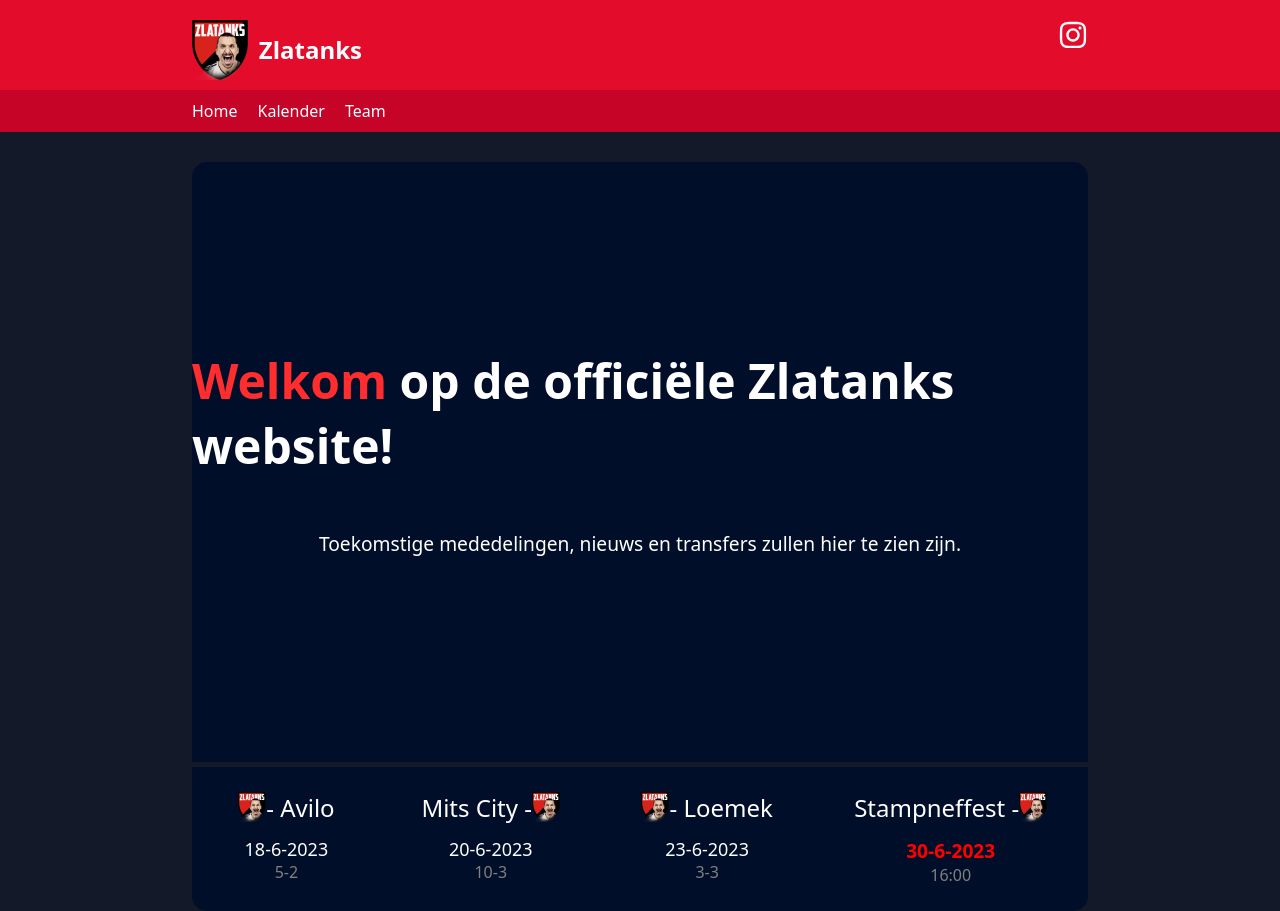
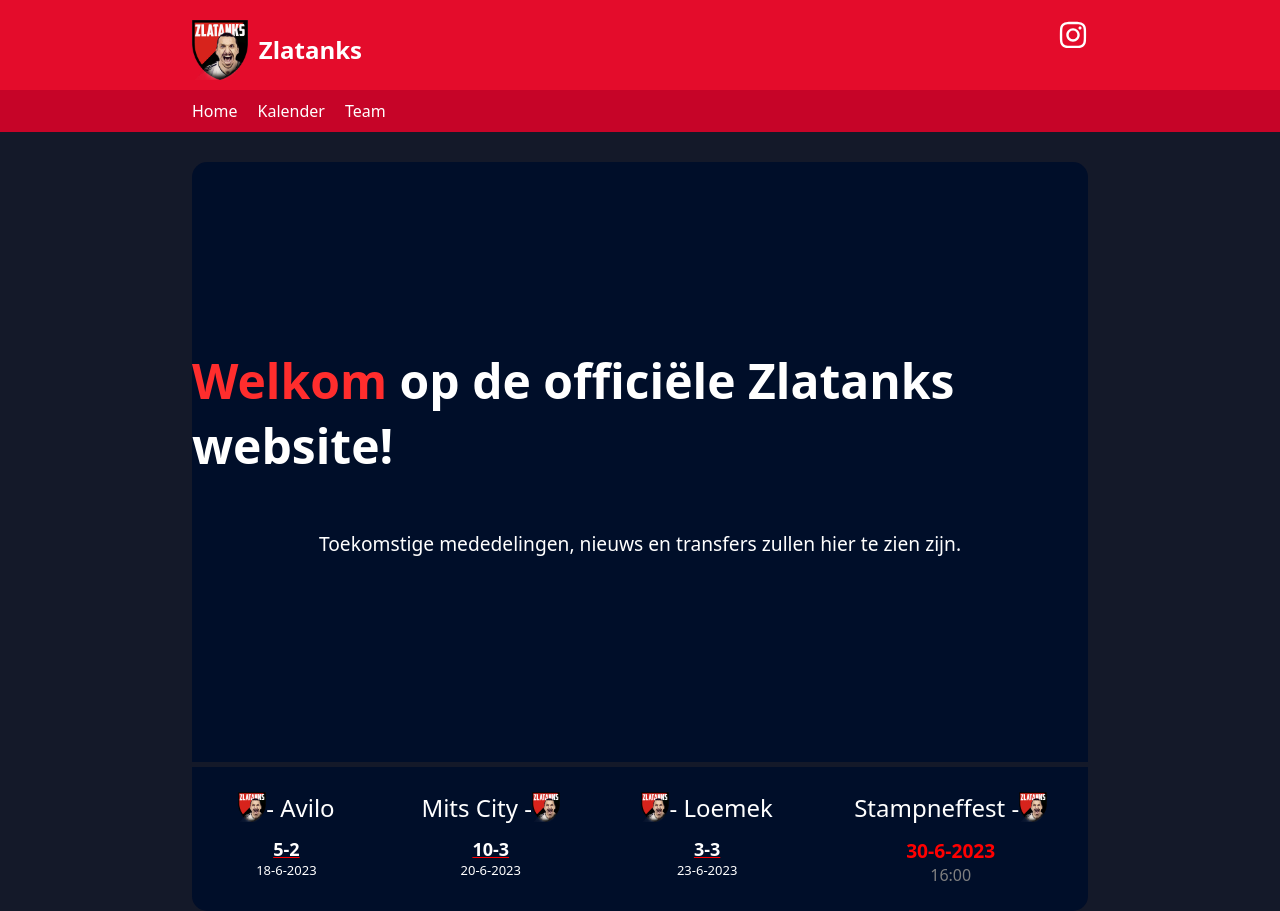
Before and after one commit to WoutDM/zlatanks, a React (Create React App) app: page / in a window 1280 px wide. Built offline with nearby package versions, Linux system fonts and the light colour scheme.

Commit message:
feat: underline results on homepage

```diff
--- a/src/pages/shared_components/fixture_component/FixtureComponent.css
+++ b/src/pages/shared_components/fixture_component/FixtureComponent.css
@@ -15,7 +15,7 @@
 
 #nextMatchFixtureDate {
   font-weight: 500;
-  font-size: large;
+  font-size: small;
 }
 
 #fixtureHoure {
@@ -36,5 +36,8 @@
 }
 
 #fixtureMatchResult {
-  color: grey;
+  color: white;
+  font-size: large;
+  font-weight: bold;
+  text-decoration: underline red;
 }
--- a/src/pages/shared_components/fixture_component/FixtureComponent.jsx
+++ b/src/pages/shared_components/fixture_component/FixtureComponent.jsx
@@ -21,10 +21,15 @@ export default function FixtureComponent({matchData, isNextMatch}) {
         (
           <div id='nextMatchFixtureDateRed'>{matchData.date}</div>
         )
-        :
+        : null
+      }
+      <div id='fixtureMatchResult'>{matchData.result}</div>
+
+      {
+        !isNextMatch ?
         (
           <div id='nextMatchFixtureDate'>{matchData.date}</div>
-        )
+        ) : null
       }
       {
         !matchData.result ?
@@ -32,7 +37,6 @@ export default function FixtureComponent({matchData, isNextMatch}) {
           <div id='fixtureHoure'>{matchData.houre}</div>
         ) : null
       }
-      <div id='fixtureMatchResult'>{matchData.result}</div>
     </div>
   );
 }
```
